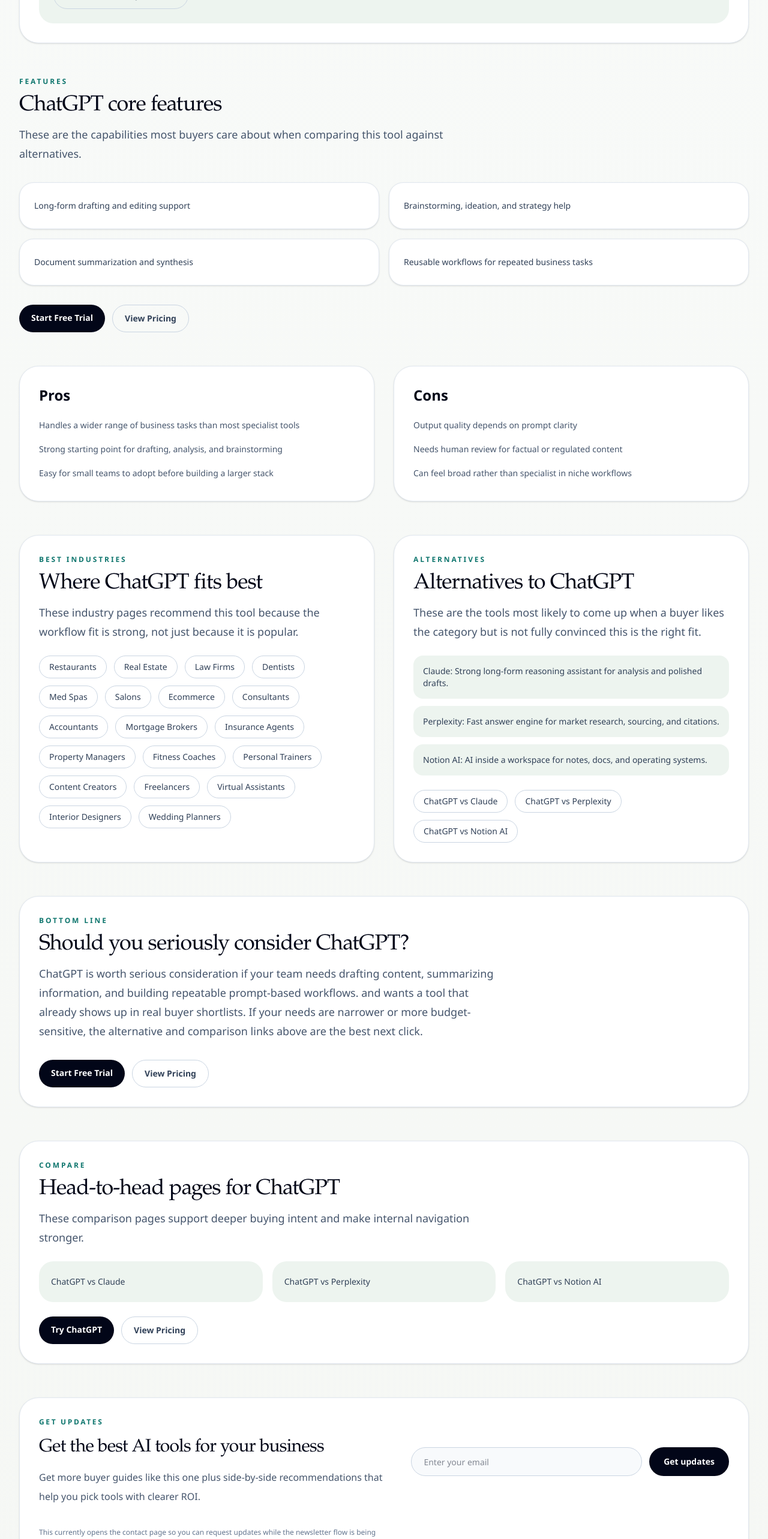
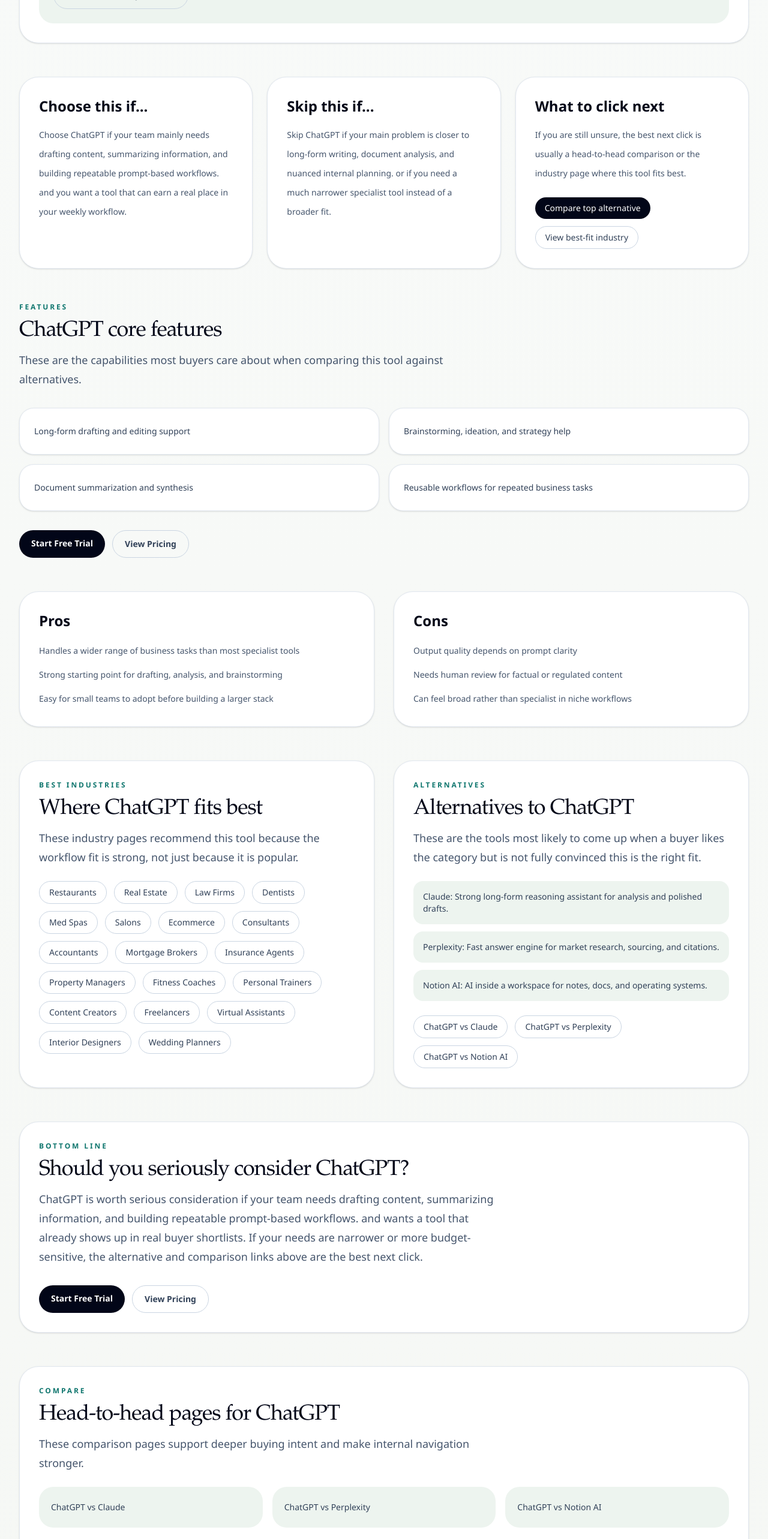
Before and after one commit to anthonycastagnaro-ops/ai-tools-by-industry, a Next.js app: page /tools/chatgpt in a window 1280 px wide. Shown: the part 1520-4086 px from the top of the page at 60% size. Built offline with nearby package versions, Linux system fonts and the light colour scheme; no server answers.

Commit message:
start pre-traffic improvement sprint

```diff
--- a/src/app/page.tsx
+++ b/src/app/page.tsx
@@ -61,6 +61,11 @@
                 industry, review the strongest options, and use comparisons when
                 you are down to finalists.
               </p>
+              <p className="max-w-2xl text-sm leading-7 text-slate-500">
+                Recommendations are organized like an editorial buyer guide:
+                clear fit, realistic tradeoffs, and practical next clicks for
+                people who are actually evaluating software.
+              </p>
             </div>
             <div className="flex flex-wrap gap-4">
               <Link
@@ -101,6 +106,33 @@
               </p>
             </div>
           </div>
+        </Container>
+      </section>
+
+      <section className="py-16">
+        <Container className="grid gap-4 md:grid-cols-3">
+          {[
+            {
+              title: "Who this is for",
+              body: "Business owners, operators, service firms, and lean teams that want help choosing software without reading generic roundups.",
+            },
+            {
+              title: "How tools are evaluated",
+              body: "Pages are organized around workflow fit, likely tradeoffs, and whether a tool deserves a place on a real shortlist.",
+            },
+            {
+              title: "Where to start",
+              body: "Open your industry page first, then move to one tool review and one comparison page before making a decision.",
+            },
+          ].map((item) => (
+            <article
+              key={item.title}
+              className="rounded-3xl border border-slate-200 bg-white p-6 shadow-sm"
+            >
+              <h2 className="text-xl font-semibold text-slate-950">{item.title}</h2>
+              <p className="mt-3 text-sm leading-7 text-slate-600">{item.body}</p>
+            </article>
+          ))}
         </Container>
       </section>
 
@@ -183,7 +215,7 @@
           <SectionHeading
             eyebrow="Top Tools This Month"
             title="Top AI tools this month"
-            description="This shortlist is curated, not exhaustive. These are the tools most often worth reviewing first when a buyer wants practical upside, strong fit, and a realistic path to ROI."
+            description="This shortlist is curated, not exhaustive. These are the tools most often worth reviewing first when a buyer wants practical upside, strong fit, and a realistic path to ROI rather than a bloated stack."
           />
           <div className="grid gap-6 lg:grid-cols-3">
             {topToolsThisMonth.map((tool) => (
--- a/src/app/tools/[slug]/page.tsx
+++ b/src/app/tools/[slug]/page.tsx
@@ -15,6 +15,7 @@
   getBestIndustriesForTool,
   getComparisonUrl,
   getDefaultComparisonUrl,
+  getIndustryUrl,
   getPrimaryToolCtaUrl,
   getToolBySlug,
   getToolPricingHref,
@@ -232,6 +233,49 @@
           </div>
         </section>
 
+        <section className="grid gap-6 md:grid-cols-3">
+          <article className="rounded-[2rem] border border-slate-200 bg-white p-8 shadow-sm">
+            <h2 className="text-2xl font-semibold text-slate-950">Choose this if...</h2>
+            <p className="mt-4 text-sm leading-8 text-slate-600">
+              Choose {tool.name} if your team mainly needs {tool.bestUseCase.toLowerCase()} and
+              you want a tool that can earn a real place in your weekly workflow.
+            </p>
+          </article>
+          <article className="rounded-[2rem] border border-slate-200 bg-white p-8 shadow-sm">
+            <h2 className="text-2xl font-semibold text-slate-950">Skip this if...</h2>
+            <p className="mt-4 text-sm leading-8 text-slate-600">
+              Skip {tool.name} if your main problem is closer to {alternatives[0]?.bestUseCase.toLowerCase() || "a different workflow"} or
+              if you need a much narrower specialist tool instead of a broader fit.
+            </p>
+          </article>
+          <article className="rounded-[2rem] border border-slate-200 bg-white p-8 shadow-sm">
+            <h2 className="text-2xl font-semibold text-slate-950">What to click next</h2>
+            <p className="mt-4 text-sm leading-8 text-slate-600">
+              If you are still unsure, the best next click is usually a
+              head-to-head comparison or the industry page where this tool fits
+              best.
+            </p>
+            <div className="mt-6 flex flex-wrap gap-3">
+              {comparisonCandidates[0] ? (
+                <Link
+                  href={getComparisonUrl(tool.slug, comparisonCandidates[0].slug)}
+                  className="rounded-full bg-slate-950 px-4 py-2 text-sm font-medium text-white transition hover:bg-slate-800"
+                >
+                  Compare top alternative
+                </Link>
+              ) : null}
+              {bestIndustries[0] ? (
+                <Link
+                  href={getIndustryUrl(bestIndustries[0].slug)}
+                  className="rounded-full border border-slate-300 px-4 py-2 text-sm font-medium text-slate-700 transition hover:border-slate-950 hover:text-slate-950"
+                >
+                  View best-fit industry
+                </Link>
+              ) : null}
+            </div>
+          </article>
+        </section>
+
         <section className="space-y-8">
           <SectionHeading
             eyebrow="Features"
@@ -410,7 +454,7 @@
         </section>
 
         <EmailCapture
-          description={`Get more buyer guides like this one plus side-by-side recommendations that help you pick tools with clearer ROI.`}
+          description={`If you want future buyer guides, tool updates, or comparison pages like this one, request updates here and the message will route through the editorial contact flow.`}
         />
       </Container>
     </div>
--- a/src/components/email-capture.tsx
+++ b/src/components/email-capture.tsx
@@ -1,6 +1,6 @@
 export function EmailCapture({
-  title = "Get the best AI tools for your business",
-  description = "Join for curated buyer guides, top tool picks, and practical ways to save time, automate operations, and increase revenue.",
+  title = "Request future updates from the site",
+  description = "If you want future buyer guides, tool updates, or partnership news, use this form to send your email through the contact page while the newsletter system is still being set up.",
 }: {
   title?: string;
   description?: string;
@@ -35,12 +35,12 @@
             type="submit"
             className="h-12 rounded-full bg-slate-950 px-6 text-sm font-semibold text-white transition hover:bg-slate-800"
           >
-            Get updates
+            Request updates
           </button>
         </form>
         <p className="text-xs leading-6 text-slate-500">
-          This currently opens the contact page so you can request updates while
-          the newsletter flow is being finalized.
+          This is not a live newsletter signup yet. It opens the contact page
+          with your email prefilled so you can request updates directly.
         </p>
       </div>
     </section>
```
